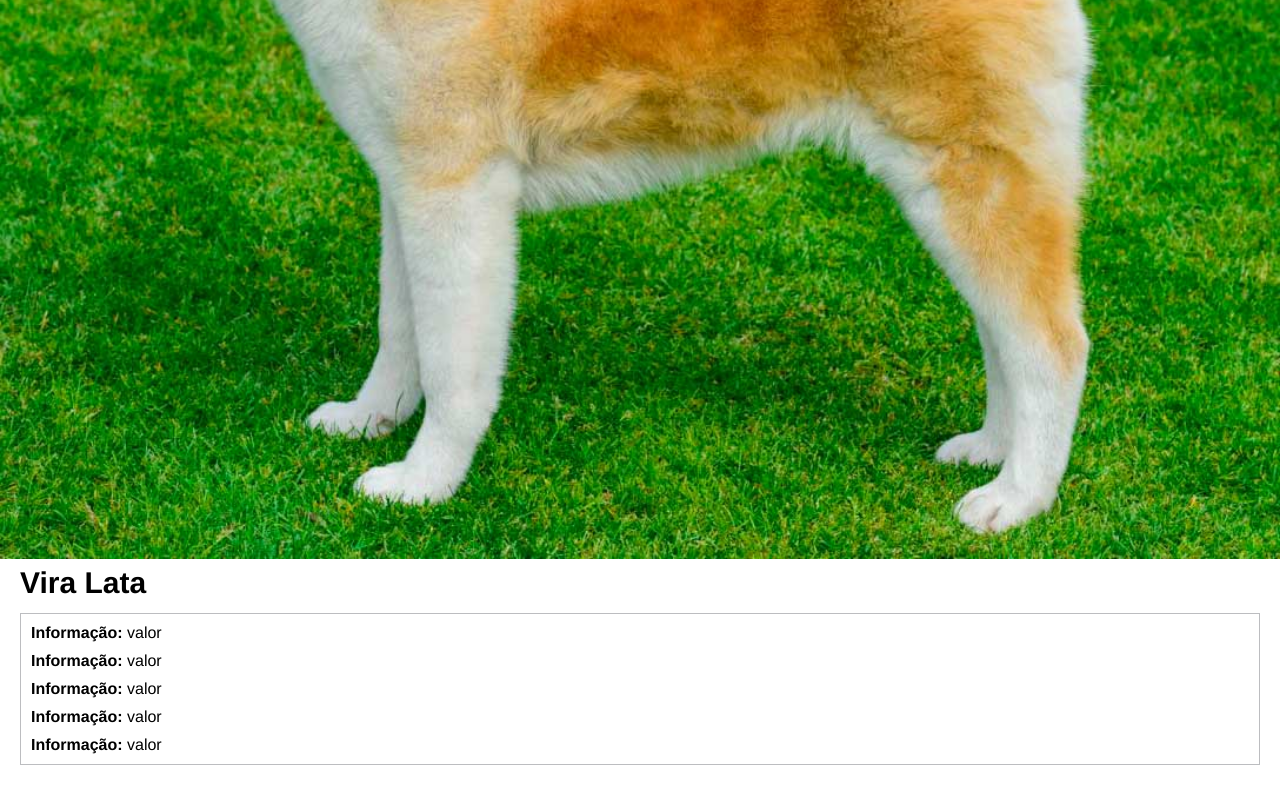
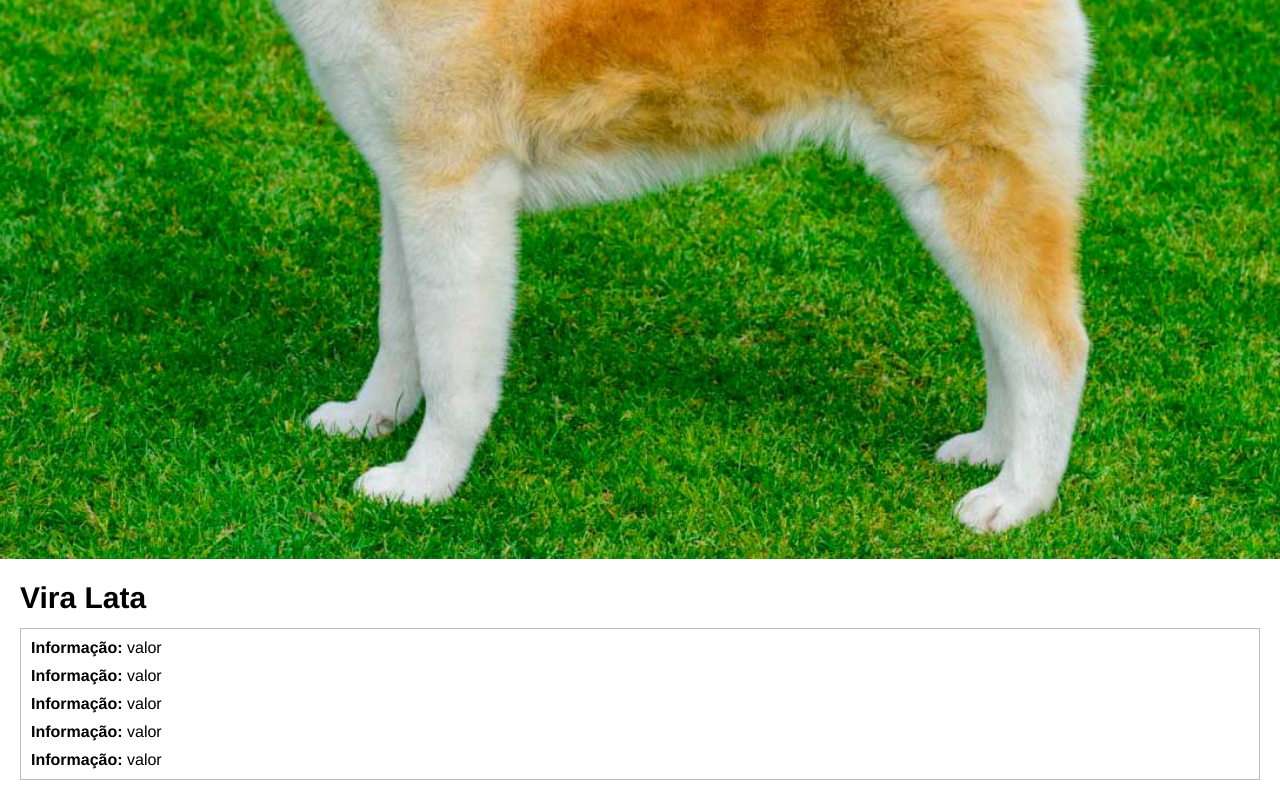
Before and after one commit to raigomes/dog-finder, a website: page src/index.html in a window 1280 px wide. Shown: the part 1619-2419 px from the top of the page. Drawn offline with Linux system fonts and the light colour scheme.

Commit message:
Ajustando nome do cachorro na descrição

```diff
--- a/src/styles/src/dog-description.less
+++ b/src/styles/src/dog-description.less
@@ -1,3 +1,9 @@
+.dog-description {
+    .dog-name {
+        margin-top: 25px;
+    }
+}
+
 .dog-image {
     width: 100%;
 }
```
Also changed, not shown: src/styles/main.css, src/styles/main.min.css.
